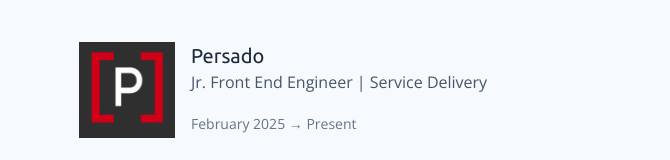
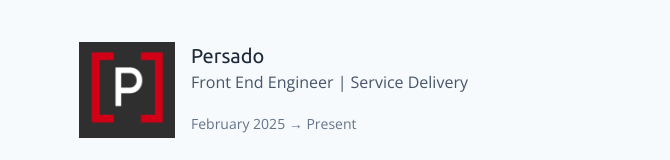
Before and after one commit to justbycris/se-portfolio, a React (Vite) app: page /about in a window 1280 px wide. Shown: the part 542-702 px from the top of the page, without its empty margins (305-975 px from the left). Built offline with nearby package versions, Linux system fonts and the light colour scheme.

Commit message:
fix-role

```diff
--- a/src/App.jsx
+++ b/src/App.jsx
@@ -18,8 +18,6 @@
         <Route path="/contact" element={<Contact />}></Route>
       </Routes>
     </BrowserRouter>
-
-
     </>
   )
 }
--- a/src/Pages/About.jsx
+++ b/src/Pages/About.jsx
@@ -15,7 +15,7 @@
         <Text header="About" copy="I'm a Designer and Software Engineer passionate about creating visually captivating and functional designs. I adapt quickly to new tools and trends, ensuring my work is industry-leading. My project management skills and teamwork enable high-quality results on tight deadlines. I excel in dynamic environments, creating user experiences that meet and exceed client expectations."/>
         <div className="flex flex-col justify-center max-w-xl m-auto px-3 pt-20 pb-5">
         <h2 className="text-bold text-2xl font-custom py-0.5 font-medium text-slate-800 mb-8">Experience</h2>
-            <Experience logo={Persadologo} alt="Persado company logo." company="Persado" role="Jr. Front End Engineer | Service Delivery" start="February 2025" end="Present" />
+            <Experience logo={Persadologo} alt="Persado company logo." company="Persado" role="Front End Engineer | Service Delivery" start="February 2025" end="Present" />
             <Experience logo={NRlogo} alt="NR Magazine logo graphic." company="NR Magazine" role="Graphic Designer & Web Developer" start="November 2020" end="January 2025" />
             <Experience logo={pursuitLogo} alt="Pursuit logo graphic." company="Pursuit" role="Digital Designer" start="November 2019" end="May 2020" />
         </div>
```
